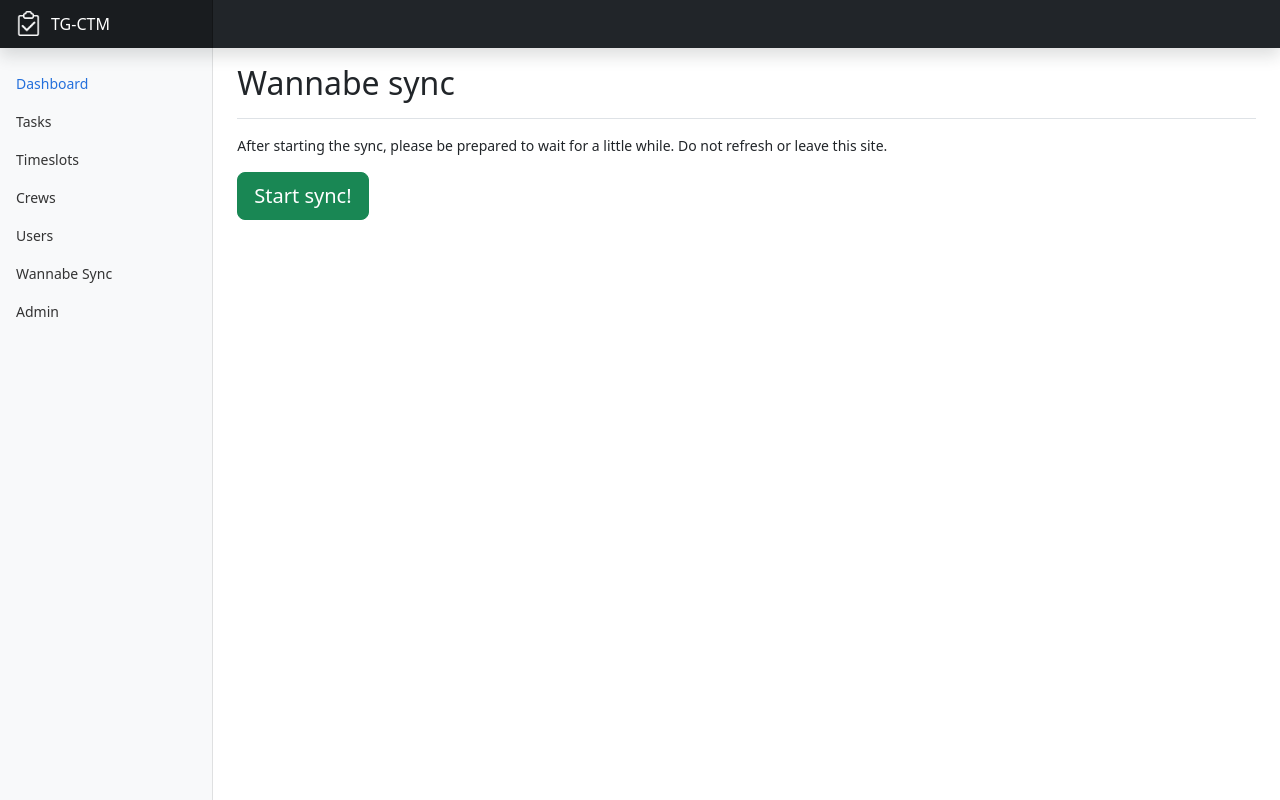
After one commit to gathering/tg-ctm, a Django app: page /sync in a window 1280 px wide. The commit adds this page. Run offline with Django 4.2, Linux system fonts and the light colour scheme; the visitor is signed in with stand-in values (Sample User, id 1); data comes from the database, SQL or seed files in the repository; data that the repository does not hold is empty; some libraries are stand-ins or nearby versions.

Commit message:
Add Wannabe sync and fix some dates and tables

```diff
--- a/tgctm/ctm/idam.py
+++ b/tgctm/ctm/idam.py
@@ -24,3 +24,6 @@ class TGBT:
 
     def get_wannabe_id_from_nfc_tag(self, nfc):
         return self.request("get_wbuser_fromidcard/?sn=" +nfc)['wannabe_id']
+
+    def get_all_crews_with_crew_members(self):
+        return self.request("get_wballcrewsallcrewmembers/")['data']
--- a/tgctm/ctm/models.py
+++ b/tgctm/ctm/models.py
@@ -68,19 +68,19 @@ class Crew(models.Model):
             return 0
 
 class CrewUser(models.Model):
-    user = models.OneToOneField(User, on_delete=models.CASCADE)
+    user = models.ForeignKey(User, on_delete=models.CASCADE)
     crew = models.ForeignKey(Crew, on_delete=models.CASCADE)
     created_on = models.DateTimeField(auto_now_add=True)
     updated_on = models.DateTimeField(auto_now=True)
 
 class TaskTimeSlotUser(models.Model):
     timeslot = models.ForeignKey(TaskTimeSlot, on_delete=models.CASCADE)
-    user = models.OneToOneField(User, on_delete=models.CASCADE)
+    user = models.ForeignKey(User, on_delete=models.CASCADE)
     created_on = models.DateTimeField(auto_now_add=True)
     updated_on = models.DateTimeField(auto_now=True)
 
     def __str__(self):
-        return self.timeslot.task.name + " (" + str(self.timeslot.starts) + " - " + str(self.timeslot.ends) + ") - " + self.crew.name
+        return self.timeslot.task.name + " (" + str(self.timeslot.starts) + " - " + str(self.timeslot.ends) + ") - " + self.user.username
 
     @property
     def attendance(self):
@@ -88,7 +88,7 @@ class TaskTimeSlotUser(models.Model):
 
 
 class CheckInUserTaskTimeSlot(models.Model):
-    user = models.OneToOneField(User, on_delete=models.CASCADE)
+    user = models.ForeignKey(User, on_delete=models.CASCADE)
     timeslot = models.ForeignKey(TaskTimeSlot, on_delete=models.CASCADE)
     created_on = models.DateTimeField(auto_now_add=True)
     updated_on = models.DateTimeField(auto_now=True)
@@ -112,3 +112,15 @@ class Profile(models.Model):
     @property
     def num_assigned_timeslots(self):
         return len(TaskTimeSlotUser.objects.filter(user=self.user))
+
+    @property
+    def assigned_timeslots(self):
+        return TaskTimeSlotUser.objects.filter(user=self.user)
+
+    @property
+    def get_all_crews(self):
+        crewusers = CrewUser.objects.filter(user=self.user)
+        crews = list()
+        for crewuser in crewusers:
+            crews.append(crewuser.crew)
+        return crews
--- a/tgctm/ctm/templates/base.html
+++ b/tgctm/ctm/templates/base.html
@@ -120,6 +120,12 @@
           {%endif%}
           {% if user.is_superuser %}
           <li class="nav-item">
+            <a class="nav-link" href="/sync">
+              <span data-feather="bar-chart-2" class="align-text-bottom"></span>
+              Wannabe Sync
+            </a>
+          </li>
+          <li class="nav-item">
             <a class="nav-link" href="/admin">
               <span data-feather="bar-chart-2" class="align-text-bottom"></span>
               Admin
--- a/tgctm/ctm/templates/crews.html
+++ b/tgctm/ctm/templates/crews.html
@@ -32,5 +32,4 @@
     </tbody>
   </table>
 
-
 {%endblock%}
--- a/tgctm/ctm/templates/edit_timeslot.html
+++ b/tgctm/ctm/templates/edit_timeslot.html
@@ -42,7 +42,7 @@
 
 <div class="d-flex flex-column pt-3 align-self-end pb-2 mb-3 border-bottom">
     <h1 class="h2">Allocated users for timeslot {{ timeslot.id }}</h1>
-    <p class="lead py-1">Start: <b>{{ timeslot.starts }}</b> - Ends: <b>{{ timeslot.ends }}</b></p>
+    <p class="lead py-1">Start: <b>{{ timeslot.starts|date:"l d.m.Y, \k\l H:m:s" }}</b> - Ends: <b>{{ timeslot.ends|date:"l d.m.Y, \k\l H:m:s" }}</b></p>
 </div>
 
 <table class="table align-middle">
--- a/tgctm/ctm/templates/timeslot_users.html
+++ b/tgctm/ctm/templates/timeslot_users.html
@@ -5,7 +5,7 @@
 {% block content %}
 <div class="d-flex flex-column pt-3 align-self-end pb-2 mb-3 border-bottom">
     <h1 class="h2">Allocated users for timeslot {{ timeslot.id }}</h1>
-    <p class="lead py-1">Start: <b>{{ timeslot.starts }}</b> - Ends: <b>{{ timeslot.ends }}</b></p>
+    <p class="lead py-1">Start: <b>{{ timeslot.starts|date:"l d.m.Y, \k\l H:m:s" }}</b> - Ends: <b>{{ timeslot.ends|date:"l d.m.Y, \k\l H:m:s" }}</b></p>
 </div>
 
 <table class="table align-middle">
--- a/tgctm/ctm/templates/timeslots.html
+++ b/tgctm/ctm/templates/timeslots.html
@@ -15,6 +15,7 @@
         <th scope="col">Starts</th>
         <th scope="col">Ends</th>
         <th scope="col">Max participants</th>
+        <th scope="col">Number of assigned users</th>
         <th scope="col">Attendance</th>
         <th scope="col"></th>
       </tr>
@@ -24,9 +25,10 @@
       <tr>
         <th scope="row">{{ timeslot.id }}</th>
         <td>{{ timeslot.task.name }}</td>
-        <td>{{ timeslot.starts }}</td>
-        <td>{{ timeslot.ends }}</td>
+        <td>{{ timeslot.starts|date:"l d.m.Y, \k\l H:m:s" }}</td>
+        <td>{{ timeslot.ends|date:"l d.m.Y, \k\l H:m:s" }}</td>
         <td>{{ timeslot.max_participants }}</td>
+        <td>{{ timeslot.num_assigned_users }}</td>
         <td>{{ timeslot.num_assiged_users_checked_in }} / {{ timeslot.num_assigned_users }} </td>
         <td><a href="/timeslot/{{ timeslot.id }}" type="button" class="btn btn-primary btn-sm">Edit</a></td>
       </tr>
--- a/tgctm/ctm/templates/users.html
+++ b/tgctm/ctm/templates/users.html
@@ -21,12 +21,11 @@
       <tr>
         <th scope="row">{{ user.id }}</th>
         <td>{{ user.first_name }} {{ user.last_name }}</td>
-        <td>{{ user.crewuser.crew.name }}</td>
+        <td>{% for crew in user.profile.get_all_crews %}{% if forloop.first %}<a href="/crew/{{crew.id}}">{{ crew.name }}</a>{%else%}, <a href="/crew/{{crew.id}}">{{ crew.name }}</a>{%endif%}{% endfor %}</td>
         <td>{{ user.profile.num_assigned_timeslots }}</td>
       </tr>
       {% endfor %}
     </tbody>
   </table>
 
-
 {%endblock%}
--- /dev/null
+++ b/tgctm/ctm/templates/wannabe_sync.html
@@ -0,0 +1,29 @@
+{% extends "base.html" %}
+
+{% block title %}Wannabe sync{% endblock %}
+
+{% block content %}
+<div class="d-flex justify-content-between flex-wrap flex-md-nowrap align-items-center pt-3 pb-2 mb-3 border-bottom">
+    <h1 class="h2">Wannabe sync</h1>
+</div>
+
+<p>After starting the sync, please be prepared to wait for a little while. Do not refresh or leave this site.</p>
+
+<div>
+    <button class="btn btn-lg btn-success" onclick="triggerWannabeSync()">Start sync!</button>
+    <div id="loading-gif" class="m-auto" style="display: none;">
+        <img src="/static/loading.gif" style="width: 30%;" />
+        <h3>Please wait...</h3>
+    </div>
+    <div id="sync-stats" style="display: none;">
+        <h3>Sync finished!</h3>
+        New users: <span id="new_users"></span> <br/>
+        New crews: <span id="new_crews"></span>
+    </div>
+</div>
+
+{%endblock%}
+
+{% block script %}
+<script src="/static/js/ctm.js"></script>
+{%endblock%}
--- a/tgctm/ctm/urls.py
+++ b/tgctm/ctm/urls.py
@@ -19,4 +19,6 @@ urlpatterns = [
     path('crews', views.view_crews, name='view_crews'),
     path('crew/<int:crew_id>', views.edit_crew, name='edit_crew'),
     path('users', views.view_users, name='view_users'),
+    path('sync', views.view_sync_wannabe, name='view_sync_wannabe'),
+    path('api/sync', views.sync_wannabe, name='sync_wannabe'),
 ]
--- a/tgctm/ctm/views.py
+++ b/tgctm/ctm/views.py
@@ -2,6 +2,10 @@ from django.shortcuts import render, redirect
 from django.contrib.auth import get_user_model
 from django.contrib.auth.decorators import login_required
 from django.contrib.admin.views.decorators import staff_member_required
+from django.contrib.auth.decorators import user_passes_test
+from django.http import JsonResponse
+
+import re
 
 from .models import *
 from .forms import *
@@ -137,12 +141,12 @@ def view_crews(request):
 def edit_crew(request, crew_id):
     crew = Crew.objects.get(id=crew_id)
     form = CrewForm(request.POST or None, instance=crew)
-
+    crewusers = CrewUser.objects.filter(crew_id=crew_id)
     if form.is_valid():
         form.save()
         return redirect("/crew/" + str(crew.id))
 
-    context = {"crew":crew, "form": form}
+    context = {"crew":crew, "form": form, "crewusers": crewusers}
     return render(request, 'edit_crew.html', context)
 
 @login_required
@@ -175,3 +179,73 @@ def register_attendance(request, timeslot_id):
             context = {"timeslot": timeslot, "form": form, "alerts": [{"text": "NFC Tag not found!", "color": "danger"}]}
 
     return render(request, "register_attendance.html", context)
+
+@login_required
+@user_passes_test(lambda u: u.is_superuser)
+def view_sync_wannabe(request):
+    User = get_user_model()
+    num_users = User.objects.all().count()
+    num_crews = Crew.objects.all().count()
+
+    context = {"num_users": num_users, "num_crews": num_crews}
+    return render(request, 'wannabe_sync.html', context)
+
+def remove_emojis(data):
+    emoj = re.compile("["
+        u"\U0001F600-\U0001F64F"  # emoticons
+        u"\U0001F300-\U0001F5FF"  # symbols & pictographs
+        u"\U0001F680-\U0001F6FF"  # transport & map symbols
+        u"\U0001F1E0-\U0001F1FF"  # flags (iOS)
+        u"\U00002500-\U00002BEF"  # chinese char
+        u"\U00002702-\U000027B0"
+        u"\U00002702-\U000027B0"
+        u"\U000024C2-\U0001F251"
+        u"\U0001f926-\U0001f937"
+        u"\U00010000-\U0010ffff"
+        u"\u2640-\u2642"
+        u"\u2600-\u2B55"
+        u"\u200d"
+        u"\u23cf"
+        u"\u23e9"
+        u"\u231a"
+        u"\ufe0f"  # dingbats
+        u"\u3030"
+                      "]+", re.UNICODE)
+    return re.sub(emoj, '', data)
+
+@login_required
+@user_passes_test(lambda u: u.is_superuser)
+def sync_wannabe(request):
+    # Little bit ugly sync code
+    tgbt = TGBT()
+    all_crews_all_users = tgbt.get_all_crews_with_crew_members()
+    User = get_user_model()
+    num_new_users = 0
+    num_new_crews = 0
+    for crew in all_crews_all_users:
+        crew['name']
+        if not Crew.objects.filter(crew_id=crew['id']):
+            new_crew = Crew(name=crew['name'], crew_id=crew['id'])
+            new_crew.save()
+            num_new_crews=num_new_crews+1
+        else:
+            new_crew = Crew.objects.get(crew_id=crew['id'])
+        for user in crew['users']:
+            if not User.objects.filter(email=user['profile']['email']).exists():
+                full_name = remove_emojis(user['profile']['name']) # This is because of you, Sklirg.
+                first_name, last_name = str(full_name).rsplit(' ', 1)
+                new_user = User(username=user['profile']['email'], email=user['profile']['email'], first_name=first_name, last_name=last_name)
+                new_user.save()
+                new_user.profile.wannabe_id = user['user_id']
+                new_user.save()
+                num_new_users=num_new_users+1
+            else:
+                new_user = User.objects.get(email=user['profile']['email'])
+
+            if not CrewUser.objects.filter(user=new_user, crew=new_crew).exists():
+                new_crew_user = CrewUser(user=new_user, crew=new_crew)
+                new_crew_user.save()
+
+    result = {"new_users": num_new_users, "new_crews": num_new_crews}
+
+    return JsonResponse(result)
--- /dev/null
+++ b/tgctm/static/js/ctm.js
@@ -0,0 +1,16 @@
+
+async function startWannabeSync() {
+    document.getElementById("loading-gif").style.display = "block";
+    const response = await fetch('/api/sync');
+    const data = await response.json();
+    return data;
+}
+
+async function triggerWannabeSync() {
+    await startWannabeSync().then(data => {
+        document.getElementById("loading-gif").style.display = "none";
+        document.getElementById("sync-stats").style.display = "block";
+        document.getElementById("new_users").innerHTML = data['new_users']
+        document.getElementById("new_crews").innerHTML = data['new_crews']
+    });
+}
```
Also changed, not shown: tgctm/ctm/templates/edit_crew.html (+26 -1 lines), tgctm/ctm/migrations/0007_alter_checkinusertasktimeslot_user_and_more.py (added), tgctm/static/loading.gif (added), 3 other files.
